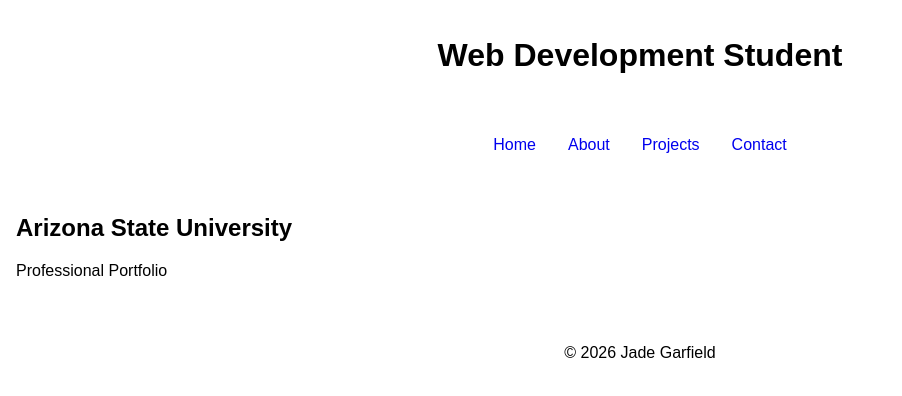
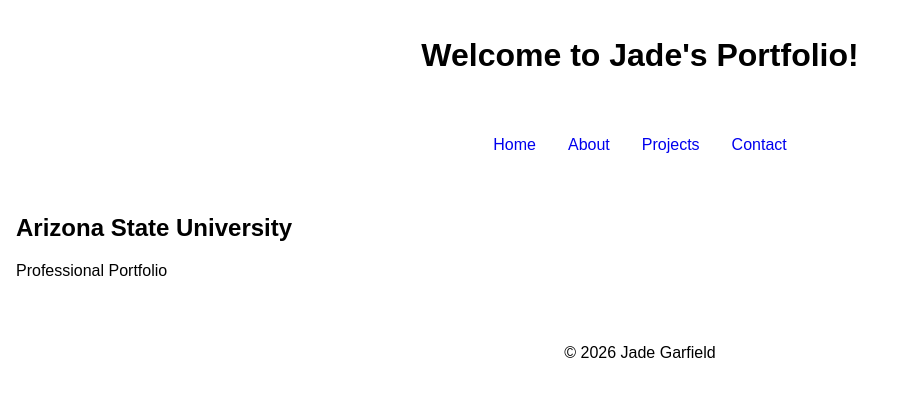
Before and after one commit to jagarfie/jade-garfield-portfolio, a plain HTML site: page index.html in a window 1280 px wide. Shown: the whole page, without its empty margins (0-902 px from the left). Drawn offline with Linux system fonts and the light colour scheme.

```diff
--- a/index.html
+++ b/index.html
@@ -3,13 +3,13 @@
 <head>
     <meta charset="UTF-8">
     <meta name="viewport" content="width=device-width, initial-scale=1.0">
-    <title>Jade Garfield's Portfolio</title>
+    <title>JG</title>
     <link rel="stylesheet" href="styles.css">
 </head>
 <body>
 
 <header>
-    <h1>Web Development Student</h1>
+    <h1>Welcome to Jade's Portfolio!</h1>
 </header>
 
 <nav>
```
Also changed, not shown: 1 other file.
